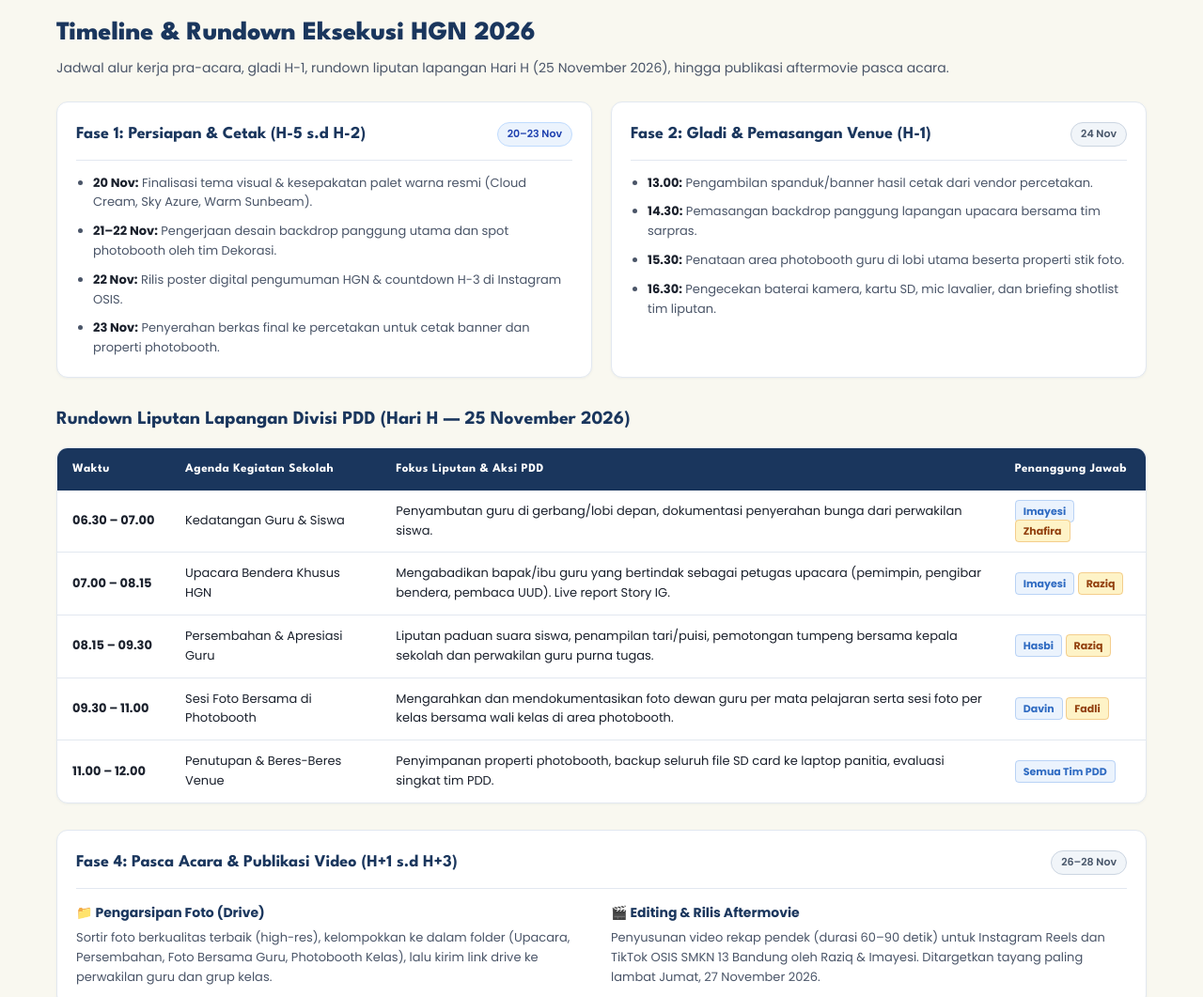
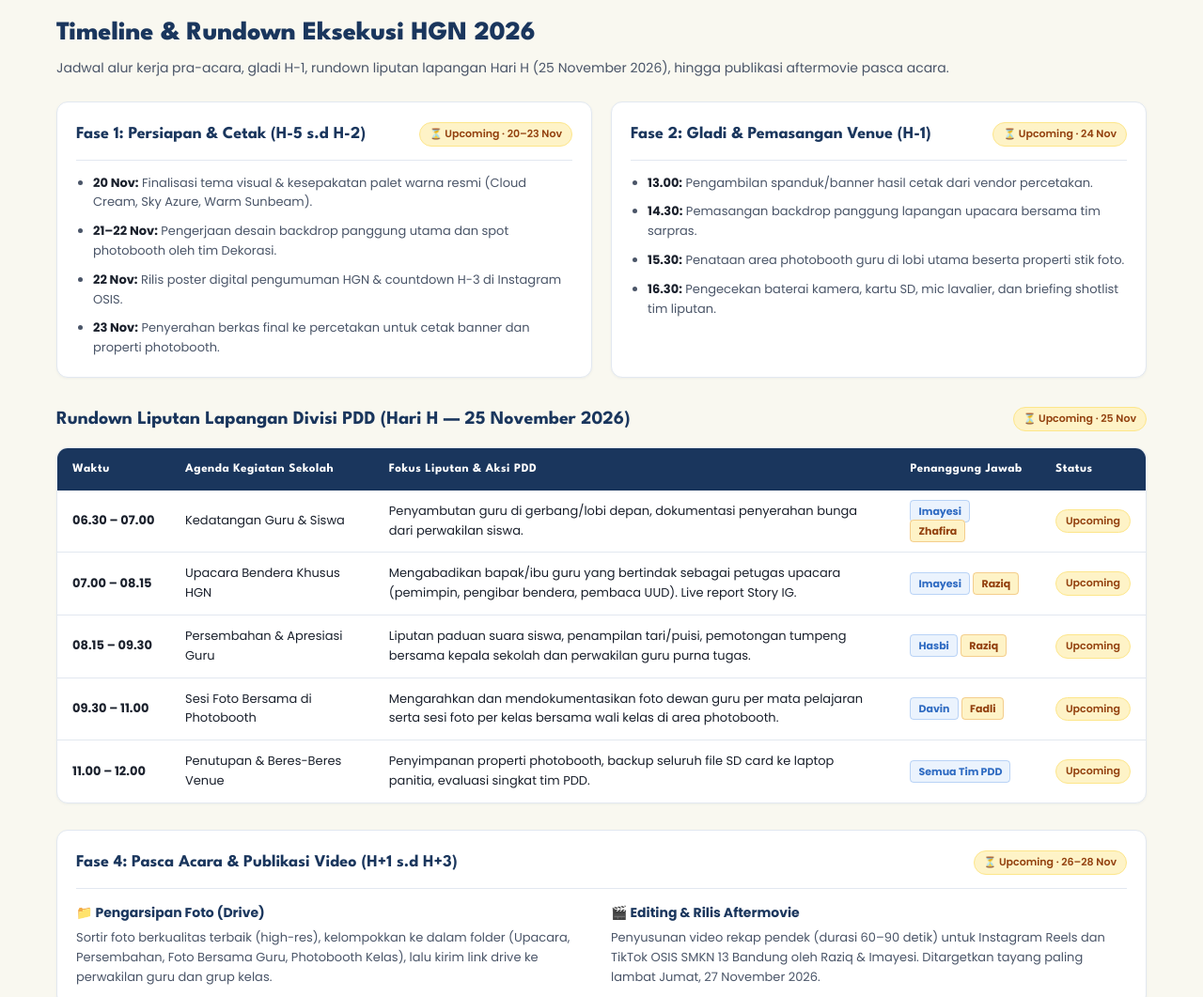
Before and after one commit to davinmaritza/pdd-pilketos-smkn13, a plain HTML site: page hgn/roadmap.html in a window 1280 px wide. Shown: the part 143-1204 px from the top of the page at 94% size. Drawn offline with Linux system fonts and the light colour scheme.

Commit message:
feat(hgn): mark all timeline phases and rundown items as Upcoming

```diff
--- a/hgn/roadmap.html
+++ b/hgn/roadmap.html
@@ -56,7 +56,7 @@
       <div class="card">
         <div class="card-header">
           <h3>Fase 1: Persiapan & Cetak (H-5 s.d H-2)</h3>
-          <span class="status-pill status-progress">20–23 Nov</span>
+          <span class="status-pill status-upcoming">⏳ Upcoming · 20–23 Nov</span>
         </div>
         <ul style="font-size: 13px; color: var(--text-muted); display: flex; flex-direction: column; gap: 10px; padding-left: 18px;">
           <li>
@@ -78,7 +78,7 @@
       <div class="card">
         <div class="card-header">
           <h3>Fase 2: Gladi & Pemasangan Venue (H-1)</h3>
-          <span class="status-pill status-todo">24 Nov</span>
+          <span class="status-pill status-upcoming">⏳ Upcoming · 24 Nov</span>
         </div>
         <ul style="font-size: 13px; color: var(--text-muted); display: flex; flex-direction: column; gap: 10px; padding-left: 18px;">
           <li>
@@ -101,6 +101,7 @@
     <!-- Rundown Hari H Table -->
     <div class="section-title">
       <span>Rundown Liputan Lapangan Divisi PDD (Hari H — 25 November 2026)</span>
+      <span class="status-pill status-upcoming" style="font-family: 'Poppins', sans-serif; font-size: 11px;">⏳ Upcoming · 25 Nov</span>
     </div>
 
     <div class="table-container">
@@ -111,6 +112,7 @@
             <th>Agenda Kegiatan Sekolah</th>
             <th>Fokus Liputan & Aksi PDD</th>
             <th>Penanggung Jawab</th>
+            <th>Status</th>
           </tr>
         </thead>
         <tbody>
@@ -124,6 +126,7 @@
               <span class="badge-vbap">Imayesi</span>
               <span class="badge-ebap">Zhafira</span>
             </td>
+            <td><span class="status-pill status-upcoming">Upcoming</span></td>
           </tr>
 
           <tr>
@@ -136,6 +139,7 @@
               <span class="badge-vbap">Imayesi</span>
               <span class="badge-ebap">Raziq</span>
             </td>
+            <td><span class="status-pill status-upcoming">Upcoming</span></td>
           </tr>
 
           <tr>
@@ -148,6 +152,7 @@
               <span class="badge-vbap">Hasbi</span>
               <span class="badge-ebap">Raziq</span>
             </td>
+            <td><span class="status-pill status-upcoming">Upcoming</span></td>
           </tr>
 
           <tr>
@@ -160,6 +165,7 @@
               <span class="badge-vbap">Davin</span>
               <span class="badge-ebap">Fadli</span>
             </td>
+            <td><span class="status-pill status-upcoming">Upcoming</span></td>
           </tr>
 
           <tr>
@@ -171,6 +177,7 @@
             <td>
               <span class="badge-vbap">Semua Tim PDD</span>
             </td>
+            <td><span class="status-pill status-upcoming">Upcoming</span></td>
           </tr>
         </tbody>
       </table>
@@ -180,7 +187,7 @@
     <div class="card" style="margin-bottom: 28px;">
       <div class="card-header">
         <h3>Fase 4: Pasca Acara & Publikasi Video (H+1 s.d H+3)</h3>
-        <span class="status-pill status-todo">26–28 Nov</span>
+        <span class="status-pill status-upcoming">⏳ Upcoming · 26–28 Nov</span>
       </div>
       <div class="grid-2" style="margin-bottom: 0;">
         <div>
--- a/hgn/style.css
+++ b/hgn/style.css
@@ -435,6 +435,12 @@ table.data-table tr:hover {
   border: 1px solid #CBD5E1;
 }
 
+.status-upcoming {
+  background: #FEF3C7;
+  color: #92400E;
+  border: 1px solid #FDE68A;
+}
+
 .status-progress {
   background: #EBF3FD;
   color: #1E40AF;
```
